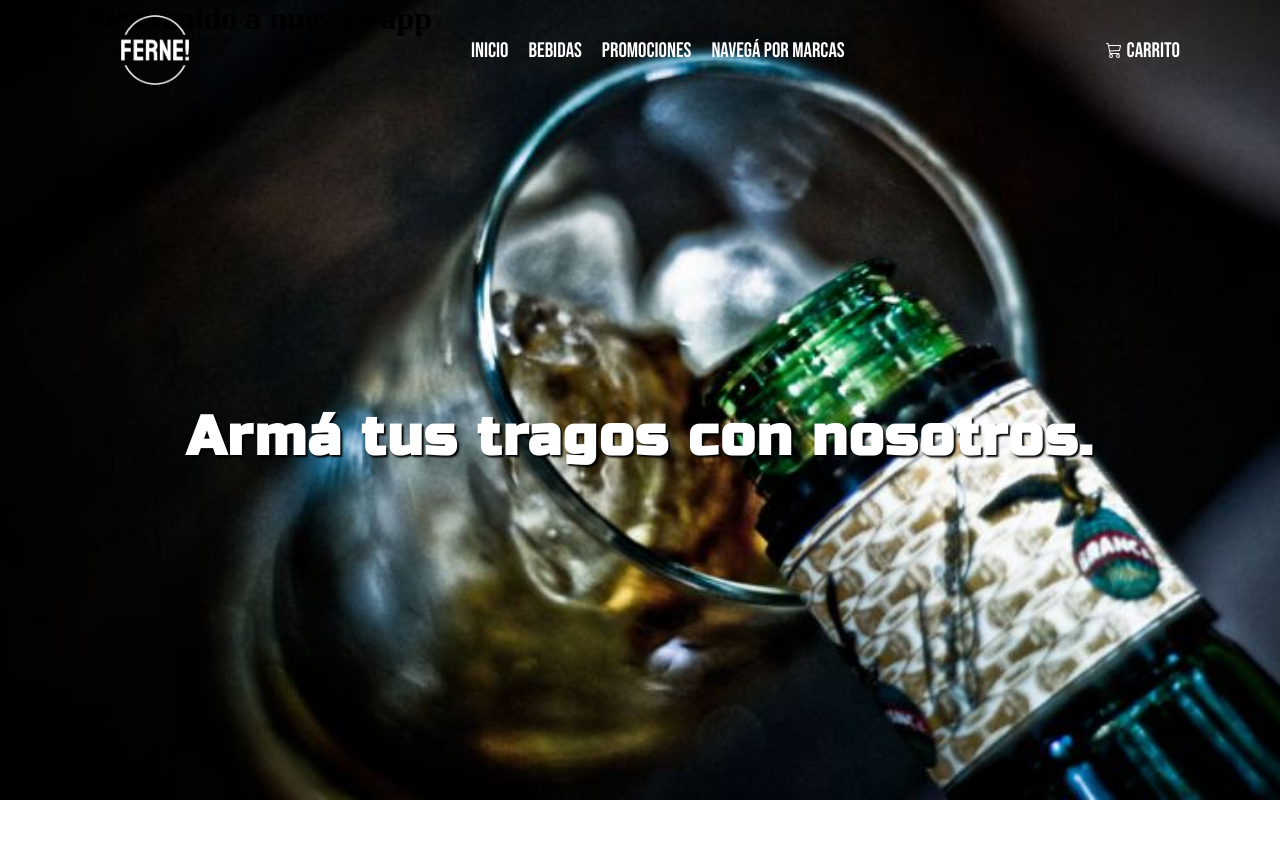
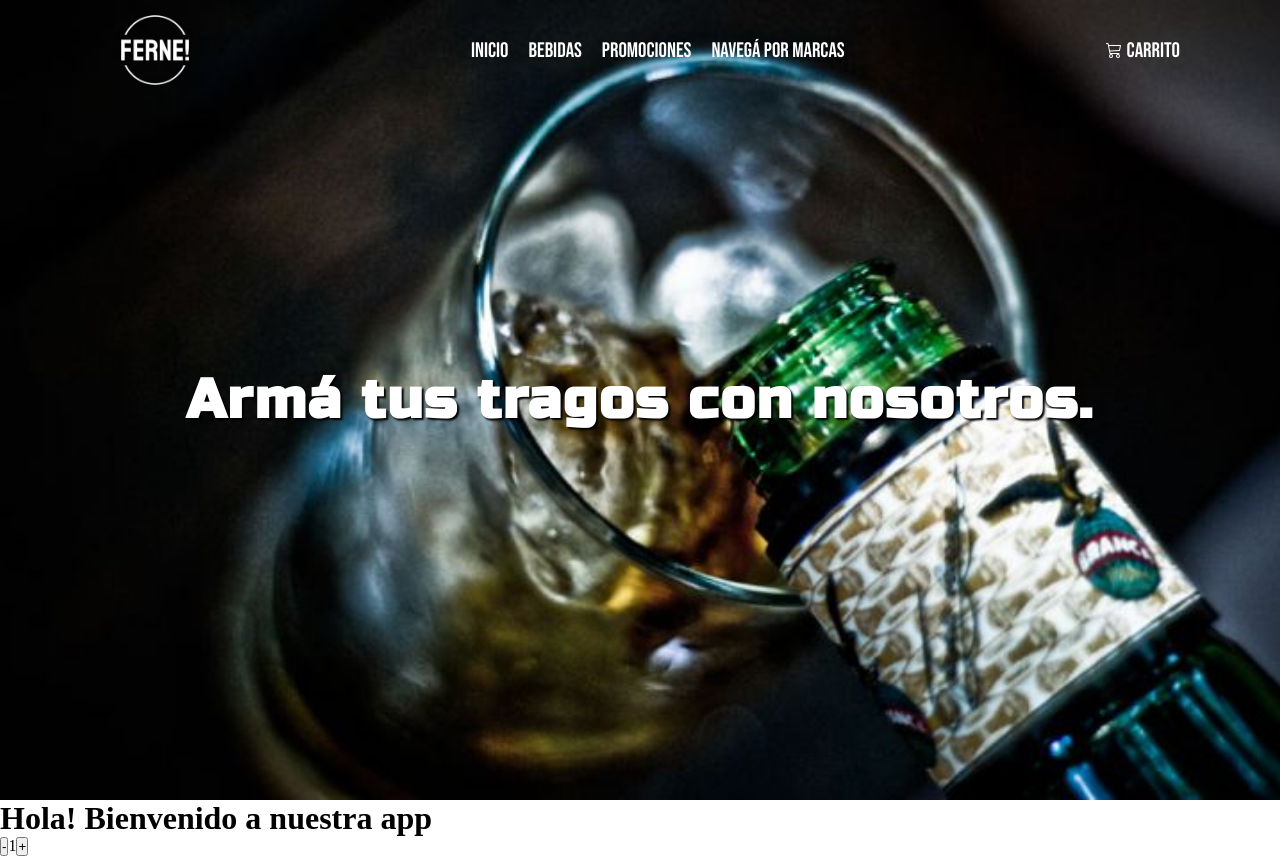
Before and after one commit to JoacoGramigna/Drinks--Ecommerce, a React (Create React App) app: page / in a window 1280 px wide. Built offline with nearby package versions, Linux system fonts and the light colour scheme.

Commit message:
Agrego el ItemContent

```diff
--- a/src/App.css
+++ b/src/App.css
@@ -6,7 +6,7 @@
 
 .backgroundIndex{
     background-color: #000000;
-    background-image: url(../src/img/background.jpg);
+    background-image: url(../src/assets/background.jpg);
     background-repeat: no-repeat;
     background-size: cover;
     top: 0;
--- a/src/App.js
+++ b/src/App.js
@@ -8,11 +8,11 @@ function App() {
     <>
       <header>
         <NavBar />
-        <ItemListContainer greeting={"Hola! Bienvenido a nuestra app"} />
         <div className="backgroundIndex"></div>
         <div class="textoIndex">
           <h1>Armá tus tragos con nosotros.</h1>
         </div>
+        <ItemListContainer greeting={"Hola! Bienvenido a nuestra app"} />
       </header>
       <div className="App"></div>
     </>
--- /dev/null
+++ b/src/components/ItemConter/index.jsx
@@ -0,0 +1,24 @@
+import React, { useState } from 'react';
+import './styles.css';
+
+const ItemConter = ({ initial, stock }) => {
+    const [contador, setcontador] = useState(initial);
+
+    const sumar = () => {
+        if (contador < stock)
+            setcontador(contador + 1);
+    }
+    const restar = () => {
+        if (contador > 0)
+            setcontador(contador - 1);
+    }
+    return (
+        <div>
+            <button onClick={restar}>-</button>
+            <span>{contador}</span>
+            <button onClick={sumar}>+</button>
+        </div>
+    )
+}
+
+export default ItemConter;
--- a/src/components/NavBar/index.jsx
+++ b/src/components/NavBar/index.jsx
@@ -1,6 +1,6 @@
 import React from 'react';
 import './styles.css';
-import Logo from '../../img/logo.png';
+import Logo from '../../assets/logo.png';
 import CardWidget from '../CardWidget';
 
 const NavBar = () => {
--- a/src/containers/ItemListContainer/index.jsx
+++ b/src/containers/ItemListContainer/index.jsx
@@ -1,10 +1,12 @@
 import React from 'react';
+import ItemConter from '../../components/ItemConter';
 import './styles.css';
 
 const ItemListContainer = ({greeting}) => {
     return (
         <div>
             <h1>{greeting}</h1>
+            <ItemConter initial={1} stock={8}/>
         </div>
     )
 }
```
Also changed, not shown: src/assets/background.jpg (renamed from src/img/background.jpg), src/assets/logo.png (renamed from src/img/logo.png), src/components/ItemConter/styles.css (added).
